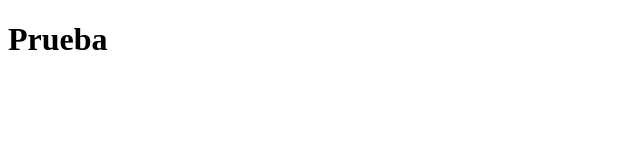
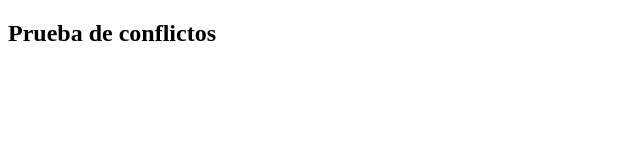
Before and after one commit to AlexitoXD1/AppMovilS04.s2, a website: page index.html in a window 1280 px wide. Shown: the whole page, without its empty margins (0-640 px from the left). Drawn offline with Linux system fonts and the light colour scheme.

Commit message:
Actualizando estructura

```diff
--- a/index.html
+++ b/index.html
@@ -6,8 +6,13 @@
     <title>Estructura Web</title>
 </head>
 <body>
-    <h1>
-        Prueba
-    </h1>
+    <header>
+        <h2>
+            Prueba de conflictos
+        </h2>
+    </header>
+    <footer>
+
+    </footer>
 </body>
 </html>
```
